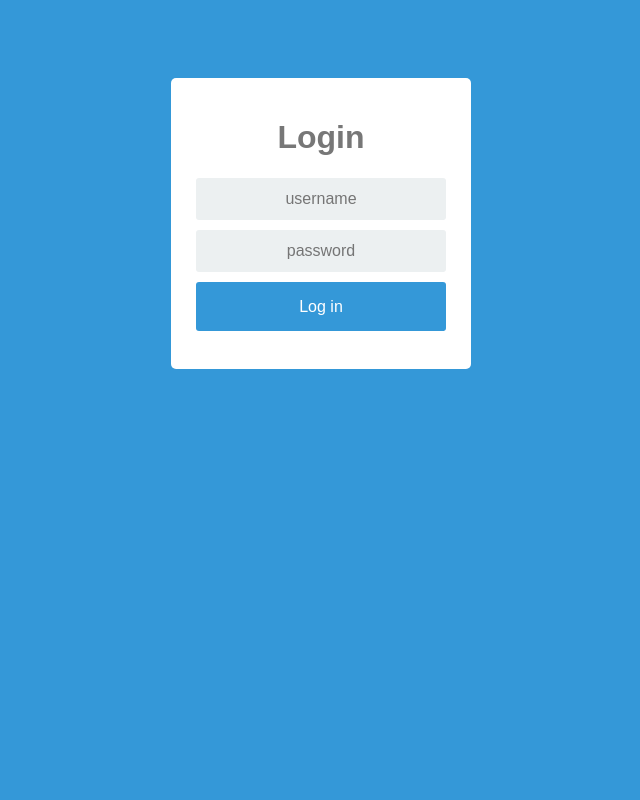
After one commit to Shpilevskiy/FamilyDo-server, a Flask app: template FamilyDo-server/family-server/templates/login.html in a window 1280 px wide. The commit adds this page. Shown: the whole page, without its empty margins (319-959 px from the left). Run offline with Flask 2, Linux system fonts and the light colour scheme; the template is opened without the code that fills it, so the values that code supplies are empty.

Commit message:
Added basic login system and user management system.

```diff
--- a/FamilyDo-server/family-server/server.py
+++ b/FamilyDo-server/family-server/server.py
@@ -1,4 +1,10 @@
-from flask import Flask, render_template, url_for
+from flask import Flask, render_template, url_for, flash, redirect, request, session, abort
+from sqlalchemy.orm import sessionmaker
+from tabledef import *
+
+import os
+
+engine = create_engine("sqlite:///tutorial.db", echo=True)
 app = Flask(__name__)
 
 
@@ -41,13 +47,43 @@ def show_note(note_id):
 
 
 @app.route("/")
-def hello():
-    pass
-    # return a1.render_to_html()
+def home():
+    if not session.get('logged_in'):
+        return render_template("login.html")
+    else:
+        return "Hello, user.<a href='/logout'>Logout</a>"
+
+
+@app.route("/login", methods=['POST'])
+def do_admin_login():
+    print("TEST_DEBUG!")
+    POST_USERNAME = str(request.form["username"])
+    POST_PASSWORD = str(request.form["password"])
+    print("Login is here!")
+    Session = sessionmaker(bind=engine)
+    s = Session()
+    query = s.query(User).filter(User.username.in_([POST_USERNAME]), User.password.in_([POST_PASSWORD]) )
+    result = query.first()
+    print(result)
+    if result:
+        session["logged_in"] = True
+    else:
+        print("Wrong pass")
+        flash("Wrong password.")
+
+    return home()
+
+
+@app.route("/logout")
+def logout():
+    session["logged_in"] = False
+    return home()
+
 
 if __name__ == "__main__":
-    notebook = Notebook()
-    notebook.add_note(Note("Some text", "MrLokans"))
-    notebook.add_note(Note("Another text", "Arararat"))
+    app.secret_key = os.urandom(12)
+    # notebook = Notebook()
+    # notebook.add_note(Note("Some text", "MrLokans"))
+    # notebook.add_note(Note("Another text", "Arararat"))
 
     app.run()
--- a/FamilyDo-server/family-server/static/style.css
+++ b/FamilyDo-server/family-server/static/style.css
@@ -1,3 +1,87 @@
 .note{
     background-color: red;
 }
+
+*{
+    box-sizing: border-box;
+}
+
+*:focus {
+    outline: none;
+}
+
+body{
+    font-family: Arial;
+    background-color: #3498D8;
+    padding: 50px;
+}
+
+.login {
+    margin: 20px auto;
+    width: 300px;
+}
+
+.login-screen {
+    background-color: #FFF;
+    padding: 20px;
+    border-radius: 5px;
+
+}
+
+.app-title {
+    text-align: center;
+    color: #777;
+}
+
+.login-form {
+    text-align: center;
+}
+
+.control-group {
+    margin-bottom: 10px;
+}
+
+input {
+    text-align: center;
+    background-color: #ECF0F1;
+    border: 2px solid transparent;
+    border-radius: 3px;
+    font-size: 16px;
+    font-weight: 200;
+    padding: 10px 0;
+    width: 250px;
+    transition: border .5s;
+}
+
+input:focus {
+    border: 2px solid #3498D8;
+    box-shadow: none;
+}
+
+.btn {
+    border: 2px solid transparent;
+    background: #3498D8;
+    color: #ffffff;
+    font-size: 16px;
+    line-height: 25px;
+    padding: 10px 0;
+    text-decoration: none;
+    text-shadow: none;
+    border-radius: 3px;
+    box-shadow: none;
+    transition: 0.25s;
+    display: block;
+    width:250px;
+    margin: 0 auto;
+}
+
+.btn:hover {
+    background-color: #2980B9;
+}
+
+.login-link {
+    font-size: 12px;
+    color: #444;
+    display: block;
+    margin-top: 12px;
+}
--- /dev/null
+++ b/FamilyDo-server/family-server/templates/login.html
@@ -0,0 +1,34 @@
+<link rel="stylesheet" href="/static/style.css" type="text/css">
+{% block body %}
+{% if session['logged_in'] %}
+<p>You're logged in already!</p>
+{% else %}
+
+
+<form action="/login" method="POST">
+    <div class="login">
+        <div class="login-screen">
+            <div class="app-title">
+                <h1>Login</h1>
+            </div>
+
+            <div class="login-form">
+                <div class="control-group">
+                <input type="text" class="login-field" value="" placeholder="username" name="username">
+                <label class="login-field-icon fui-user" for="login-name"></label>
+                </div>
+
+                <div class="control-group">
+                <input type="password" class="login-field" value="" placeholder="password" name="password">
+                <label class="login-field-icon fui-lock" for="login-pass"></label>
+                </div>
+
+                <input type="submit" value="Log in" class="btn btn-primary btn-large btn-block" >
+                <br>
+            </div>
+        </div>
+    </div>
+</form>
+
+{% endif %}
+{% endblock %}
```
Also changed, not shown: FamilyDo-server/family-server/dummy.py (added, +21 -0 lines), FamilyDo-server/family-server/tabledef.py (added, +22 -0 lines), FamilyDo-server/family-server/tutorial.db (added).
